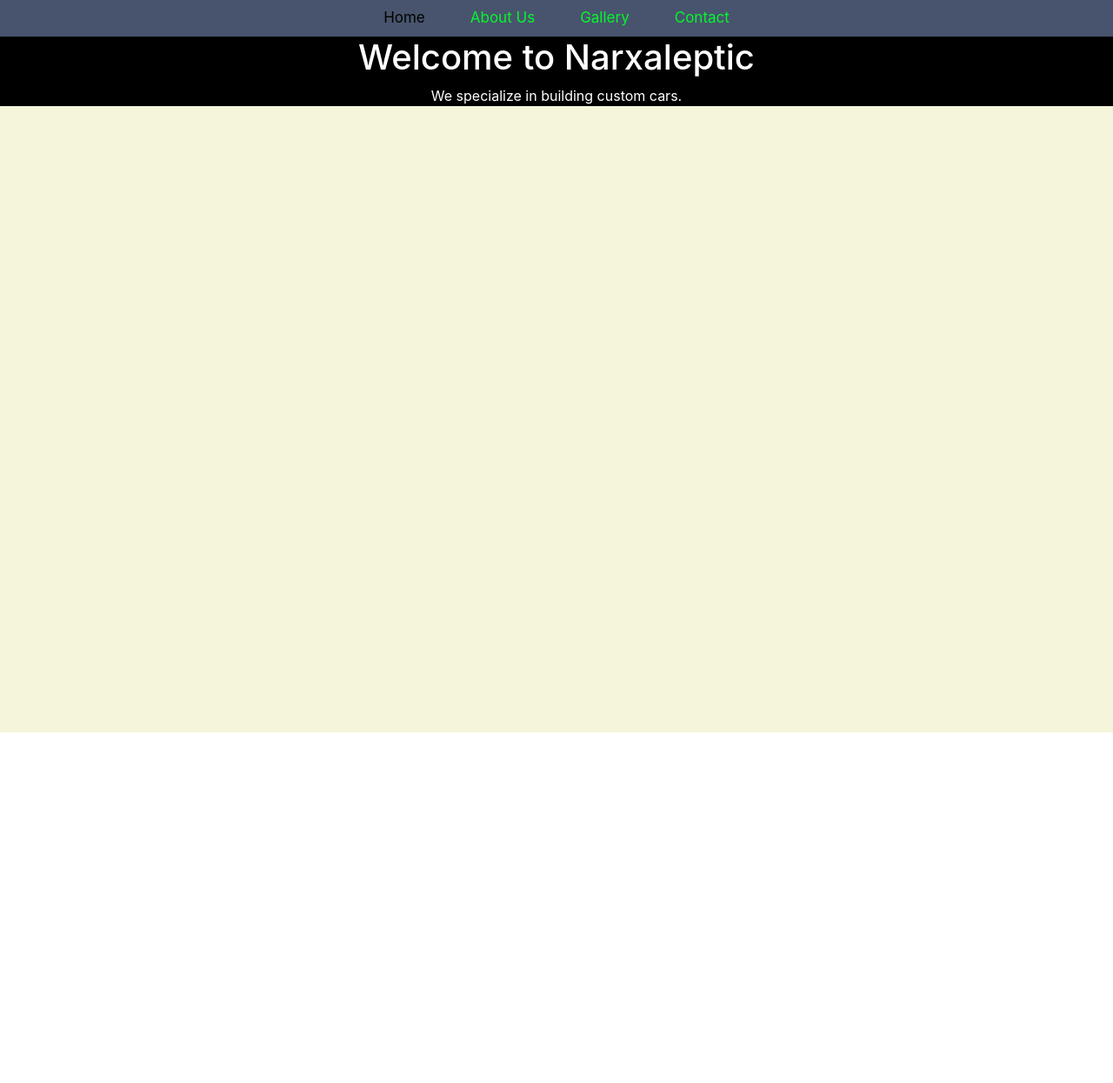
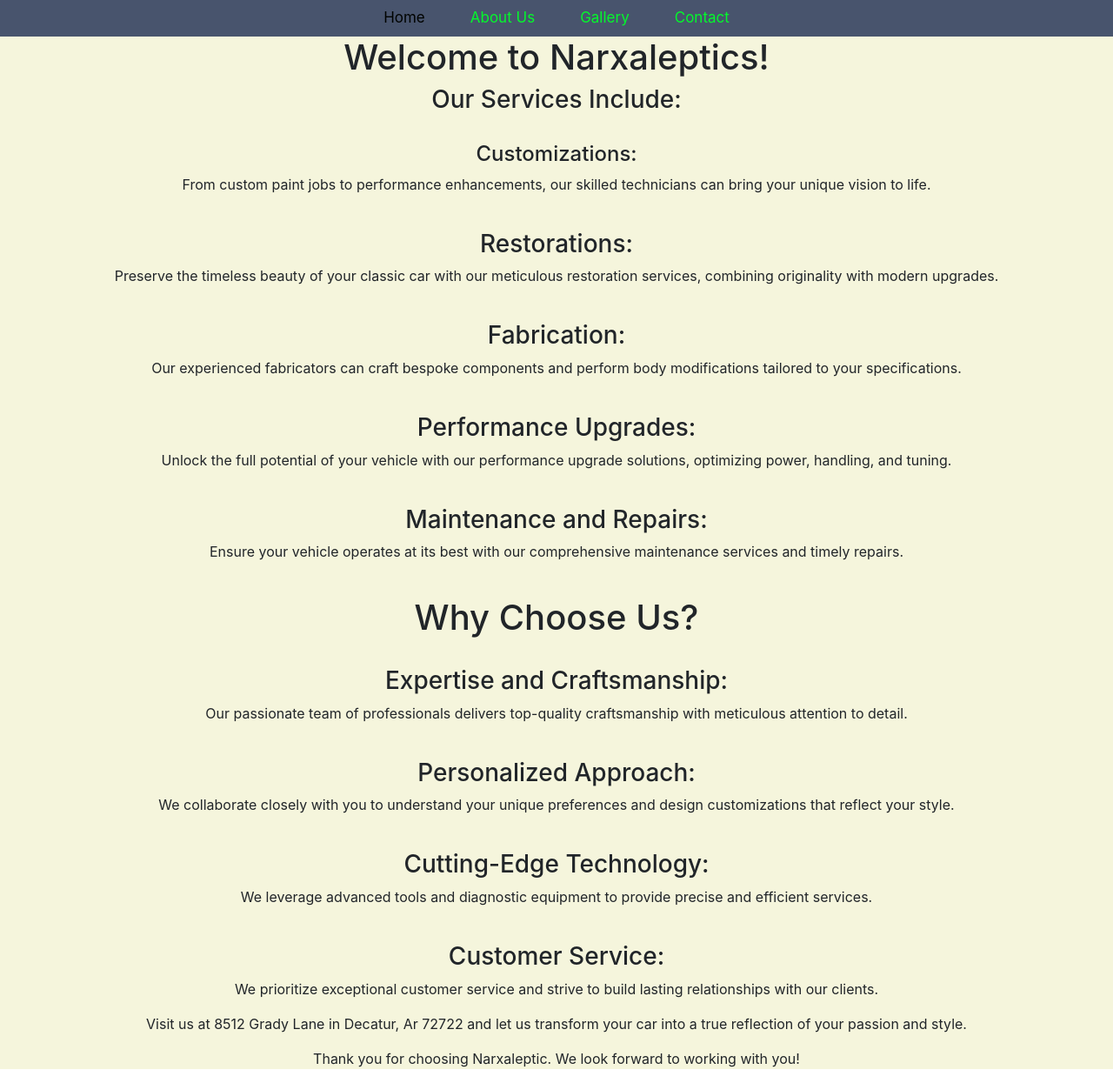
Before and after one commit to DanielkKostich/narxaleptic, a React (Create React App) app: page / in a window 1280 px wide. Shown: the whole page at 87% size. Before the commit the page ends 842 px from the top, so only its background shows below. Built offline with nearby package versions, Linux system fonts and the light colour scheme.

Commit message:
added landing page

```diff
--- a/src/App.css
+++ b/src/App.css
@@ -1,7 +1,8 @@
 
 
-.hero{
-  background-color: black;
+.home{
+  background-color: beige;
+  text-align: center;
 }
 
 .contact{
@@ -31,7 +32,7 @@
 
 
 .about{
-  color: rgb(0, 2, 0);
+
   background-color: beige;
   justify-content: center;
 }
--- a/src/components/Home.js
+++ b/src/components/Home.js
@@ -1,18 +1,54 @@
-import { Jumbotron, Container,  } from 'react-bootstrap';
+//import { Jumbotron, Container,  } from 'react-bootstrap';
 
 
 
 function Home() {
   return (
-    <div className = 'contact'>
-    <Jumbotron fluid className="hero text-white  header " >
-      <Container>
-        <h1>Welcome to Narxaleptic</h1>
-        <p>We specialize in building  custom cars.</p>
+    <div className = 'home'>
+      <header className = 'header'>
+        <h1>Welcome to Narxaleptics!</h1>
+      </header>
 
-      </Container>
-    </Jumbotron>
+      <section >
+        <h3>Our Services Include:</h3>
+        <br></br>
+        <h4>Customizations:</h4>
+        <p>From custom paint jobs to performance enhancements, our skilled technicians can bring your unique vision to life.</p>
+        <br></br>
+        <h3>Restorations:</h3>
+        <p>Preserve the timeless beauty of your classic car with our meticulous restoration services, combining originality with modern upgrades.</p>
+        <br></br>
+        <h3>Fabrication:</h3>
+        <p>Our experienced fabricators can craft bespoke components and perform body modifications tailored to your specifications.</p>
+        <br></br>
+        <h3>Performance Upgrades:</h3>
+        <p>Unlock the full potential of your vehicle with our performance upgrade solutions, optimizing power, handling, and tuning.</p>
+        <br></br>
+        <h3>Maintenance and Repairs:</h3>
+        <p>Ensure your vehicle operates at its best with our comprehensive maintenance services and timely repairs.</p>
+      </section>
+      <br></br>
 
+      <section >
+        <h1>Why Choose Us?</h1>
+        <br></br>
+        <h3>Expertise and Craftsmanship:</h3>
+        <p>Our passionate team of professionals delivers top-quality craftsmanship with meticulous attention to detail.</p>
+        <br></br>
+        <h3>Personalized Approach:</h3>
+        <p>We collaborate closely with you to understand your unique preferences and design customizations that reflect your style.</p>
+        <br></br>
+        <h3>Cutting-Edge Technology:</h3>
+        <p>We leverage advanced tools and diagnostic equipment to provide precise and efficient services.</p>
+        <br></br>
+        <h3>Customer Service:</h3>
+        <p>We prioritize exceptional customer service and strive to build lasting relationships with our clients.</p>
+      </section>
+
+      <footer>
+        <p>Visit us at 8512 Grady Lane in Decatur, Ar 72722 and let us transform your car into a true reflection of your passion and style.</p>
+        <p>Thank you for choosing Narxaleptic. We look forward to working with you!</p>
+      </footer>
     </div>
   );
 }
```
